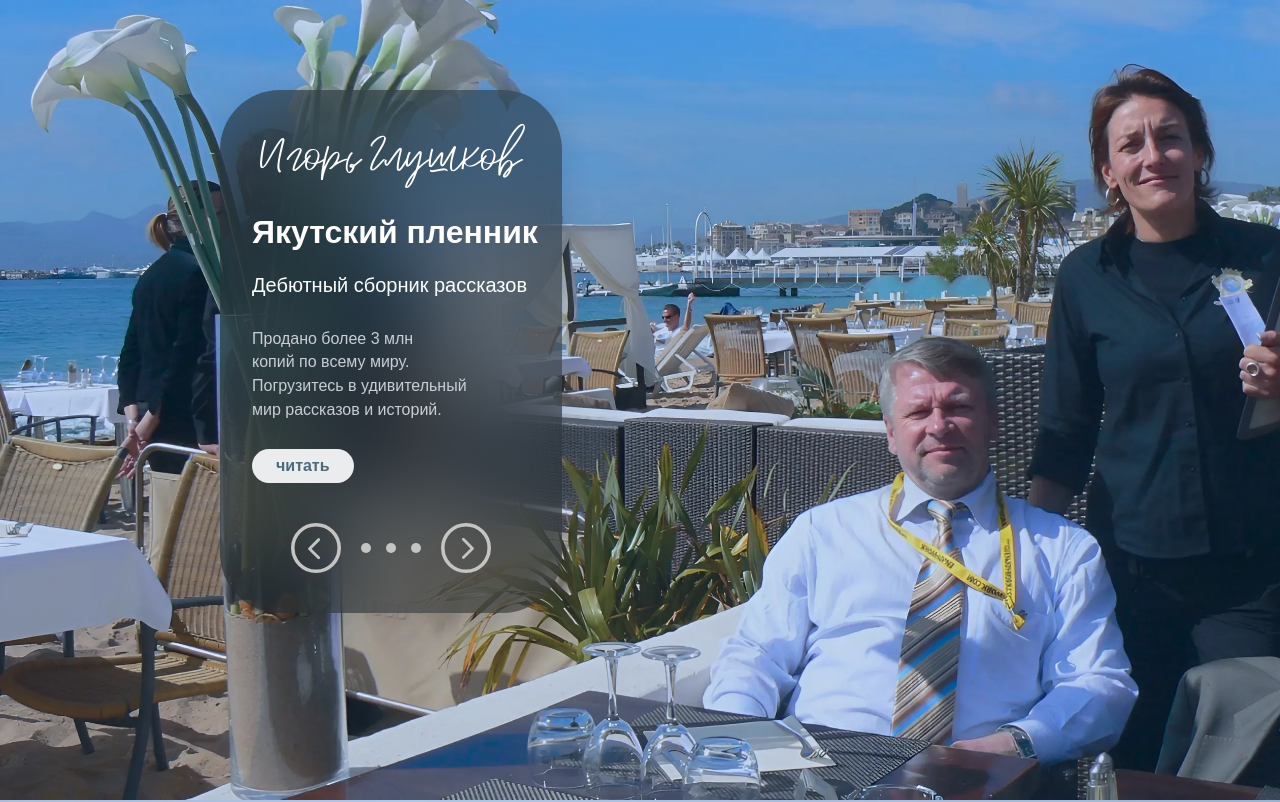
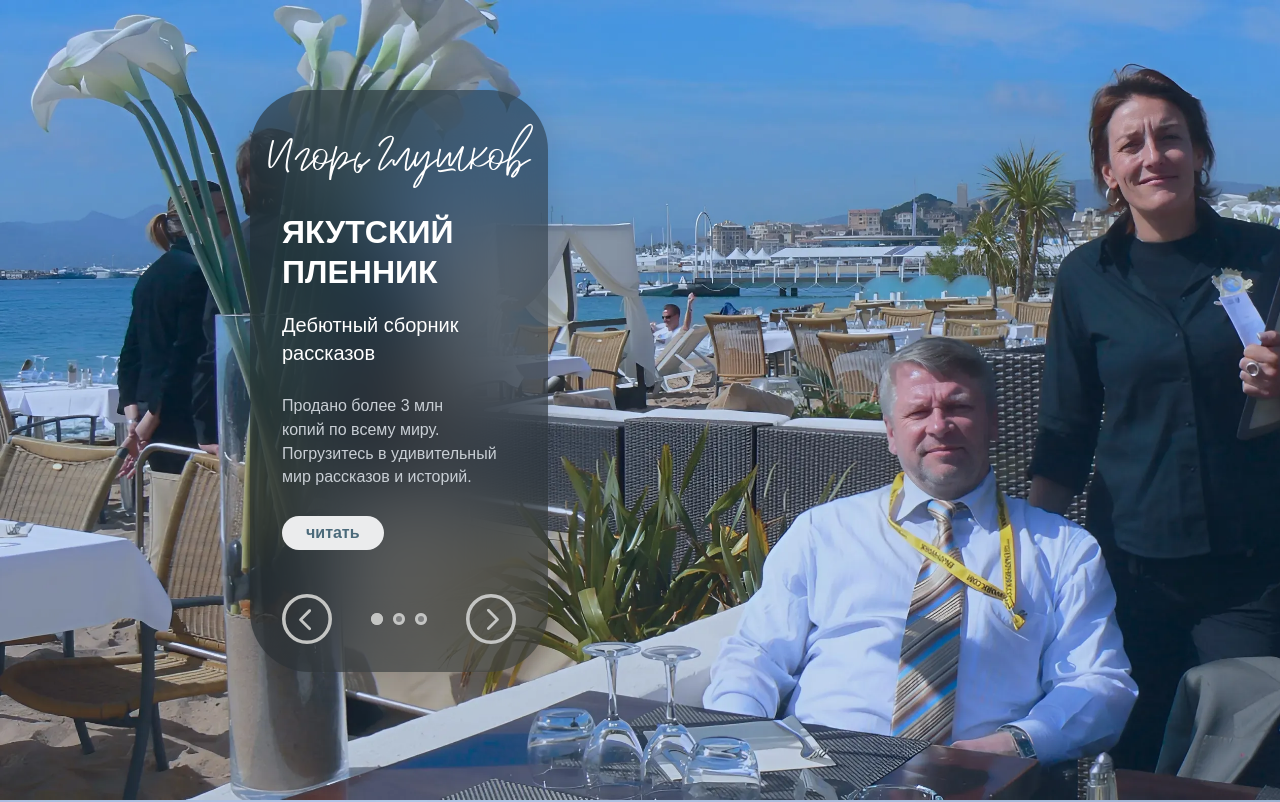
Before and after one commit to pitelinaksenia/writer, a React (Vite) app: page / in a window 1280 px wide. Shown: the top 802 px of the page. Built offline with nearby package versions, Linux system fonts and the light colour scheme; a web font is replaced by a local one.

Commit message:
add active dot

```diff
--- a/src/components/CardContent/CardContent.module.css
+++ b/src/components/CardContent/CardContent.module.css
@@ -1,7 +1,5 @@
 .cardContent__column {
-  margin-top: 2.5vh;
-  margin-left: 2.5vw;
-  margin-bottom: 4.5vh;
+  margin: 2.5vh 4vw 4.5vh 2.5vw; /* top right bottom left */
   display: flex;
   flex-direction: column;
 }
@@ -9,8 +7,10 @@
   font-family: "Unbounded", sans-serif;
   font-weight: 600;
   line-height: 125%;
+  text-transform: uppercase;
   font-size: 2rem;
   color: #ffffff;
+  white-space: pre-line;
   margin-bottom: 2.5vh;
 }
 
@@ -20,6 +20,7 @@
   font-size: 1.25rem;
   line-height: 138%;
   color: #ffffff;
+  white-space: pre-line;
   margin-bottom: 3.4vh;
 }
 
--- a/src/components/Container/Container.css
+++ b/src/components/Container/Container.css
@@ -1,10 +1,10 @@
 .swipeCardContainer {
-  width: 26.7vw;
+  width: max-content;
   background-color: rgba(29, 36, 40, 0.5);
   border-radius: 60px;
   box-shadow: 0 4px 30px rgba(0, 0, 0, 0.1);
   backdrop-filter: blur(40px);
-  margin-left: 220px;
+  margin-left: 250px;
   margin-top: 90px;
 }
 
--- a/src/components/ImageButton/ImageButton.module.css
+++ b/src/components/ImageButton/ImageButton.module.css
@@ -1,6 +1,7 @@
 .imageButton {
     transition: filter step-end;
     cursor: pointer;
+    user-select: none;
 }
 
 .imageButton:hover {
--- a/src/components/NavigationDots/NavigationDots.jsx
+++ b/src/components/NavigationDots/NavigationDots.jsx
@@ -1,11 +1,14 @@
 import styles from "./NavigationDots.module.css";
 
-export default function NavigationDots({ totalDots }) {
+export default function NavigationDots({ totalDots, currentDot }) {
   return (
     <div className={styles.dots_container}>
-      {[...Array(totalDots)].map((_, index) => {
-        return <div key={index} className={styles.dot}></div>;
-      })}
+      {[...Array(totalDots)].map((_, index) => (
+        <div
+          key={index}
+          className={`${styles.dot} ${index === currentDot ? styles.active : ""}`}
+        ></div>
+      ))}
     </div>
   );
 }
--- a/src/components/NavigationDots/NavigationDots.module.css
+++ b/src/components/NavigationDots/NavigationDots.module.css
@@ -1,14 +1,27 @@
 .dots_container {
   display: flex;
+  align-items: center;
+  gap: 10px;
+}
+
+.dots {
+  display: flex;
   gap: 15px;
-  justify-content: center;
-  margin-left: 20px;
-  margin-right: 20px;
 }
 
 .dot {
-  width: 10px;
-  height: 10px;
+  width: 12px;
+  height: 12px;
+  background-color: #7f8081;
+  border-radius: 50%;
+  outline: 3px solid #c4c5c3;
+  outline-offset: -3px;
+  transition:
+    background-color 0.3s,
+    transform 0.3s;
+}
+
+.dot.active {
   background-color: #c4c5c3;
   border-radius: 50%;
 }
--- a/src/components/SwipeCardContent/SwipeCardContent.jsx
+++ b/src/components/SwipeCardContent/SwipeCardContent.jsx
@@ -2,40 +2,42 @@ import CardContent from "../CardContent/CardContent";
 import ImageButton from "../ImageButton/ImageButton";
 import NavigationDots from "../NavigationDots/NavigationDots";
 import styles from "./SwipeCardContent.module.css";
+import {useState} from "react";
 
 export default function SwipeCardContent({
   children,
   overline,
   ...props
 }) {
+    const totalDots = 3;
+    const [currentDot, setCurrentDot] = useState(0);
+
+    const handlePrev = () => {
+        setCurrentDot((prev) => (prev - 1 + totalDots) % totalDots);
+    };
+
+    const handleNext = () => {
+        setCurrentDot((prev) => (prev + 1) % totalDots);
+    };
+
+
     return (
     <div>
       <p className={styles.swipeCardContent__overline}>{overline}</p>
       <CardContent {...props} />
-      <div
-        style={{
-          margin: "40px",
-          display: "flex",
-          alignItems: "center",
-          justifyContent: "center",
-        }}
-      >
+        <div className={styles.swipeCardContent__navigationContainer}>
           <ImageButton
             name="arrowLeft"
             width="50px"
             height="50px"
-          onClick={() => {
-            console.log("left-arrow clicked");
-          }}
+            onClick={handlePrev}
           ></ImageButton>
-        <NavigationDots totalDots={3}></NavigationDots>
+          <NavigationDots totalDots={totalDots} currentDot={currentDot}></NavigationDots>
           <ImageButton
             name="arrowRight"
             width="50px"
             height="50px"
-          onClick={() => {
-            console.log("right-arrow clicked");
-          }}
+            onClick={handleNext}
           ></ImageButton>
         </div>
       {children}
--- a/src/components/SwipeCardContent/SwipeCardContent.module.css
+++ b/src/components/SwipeCardContent/SwipeCardContent.module.css
@@ -5,3 +5,9 @@
   margin-top: 4vh;
   text-align: center;
 }
+
+.swipeCardContent__navigationContainer {
+  display: flex;
+  justify-content: space-between;
+  padding: 1vh 2.5vw 3.5vh;
+}
--- a/src/components/TextButton/TextButton.module.css
+++ b/src/components/TextButton/TextButton.module.css
@@ -14,6 +14,7 @@
   text-align: center;
   color: #4b6a7a;
   transition: background-color 0.25s ease-in-out, color 0.25s ease-in-out;
+  user-select: none;
 }
 
 .cardContent__textButton:hover {
--- a/src/pages/StartPage/StartPage.jsx
+++ b/src/pages/StartPage/StartPage.jsx
@@ -9,12 +9,14 @@ const StartPage = () => {
   return (
     <>
       <div>
-          <section className={styles.firstPhoto}>
-          <Container className= "swipeCardContainer">
+        <section className={styles.firstPhoto}>
+          <Container className="swipeCardContainer">
             <SwipeCardContent
               overline="Игорь Глушков"
-              title="Якутский пленник"
-              description="Дебютный сборник рассказов"
+              title={`Якутский
+                      пленник`}
+              description={`Дебютный сборник
+                            рассказов`}
               info={`Продано более 3 млн
                   копий по всему миру.
                   Погрузитесь в удивительный
@@ -34,12 +36,14 @@ const StartPage = () => {
           <Container className="cardContainer">
             <CardContent
               title="Об авторе"
-              description="Глушков Игорь Михайлович"
+              description={`Глушков Игорь
+                            Михайлович`}
               info={`Родился в Омске в 1957
                   в 1984 окончил СибАДИ
                   Служил в войсках ПВО
                   КМС по плаванию
-                  Руководил проектом аэропорт "Федеровка"`}
+                  Руководил проектом
+                  аэропорт "Федеровка"`}
               buttons={[
                 <TextButton
                   label="подробнее"
```
Lines whose indentation alone changed are shown as unchanged.
